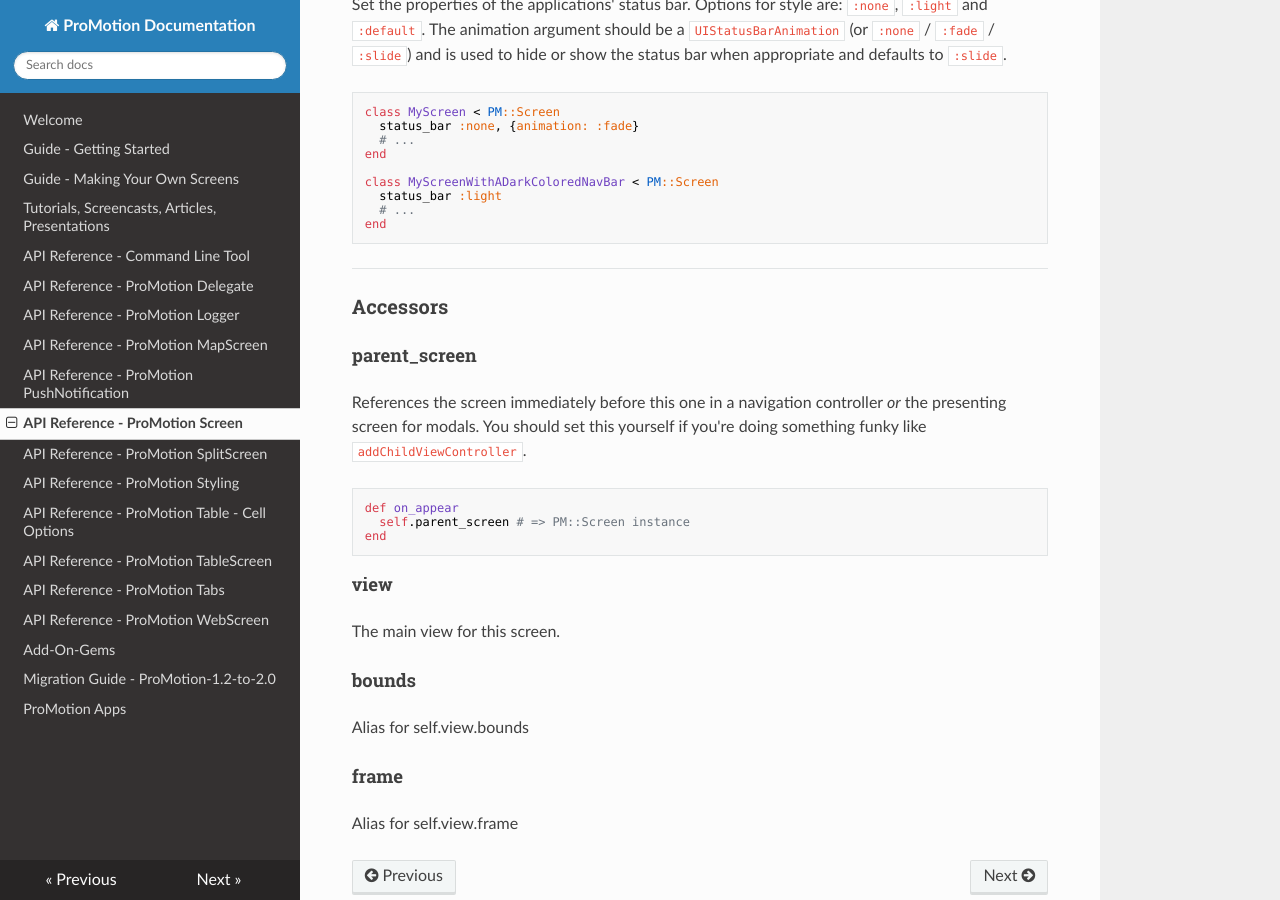
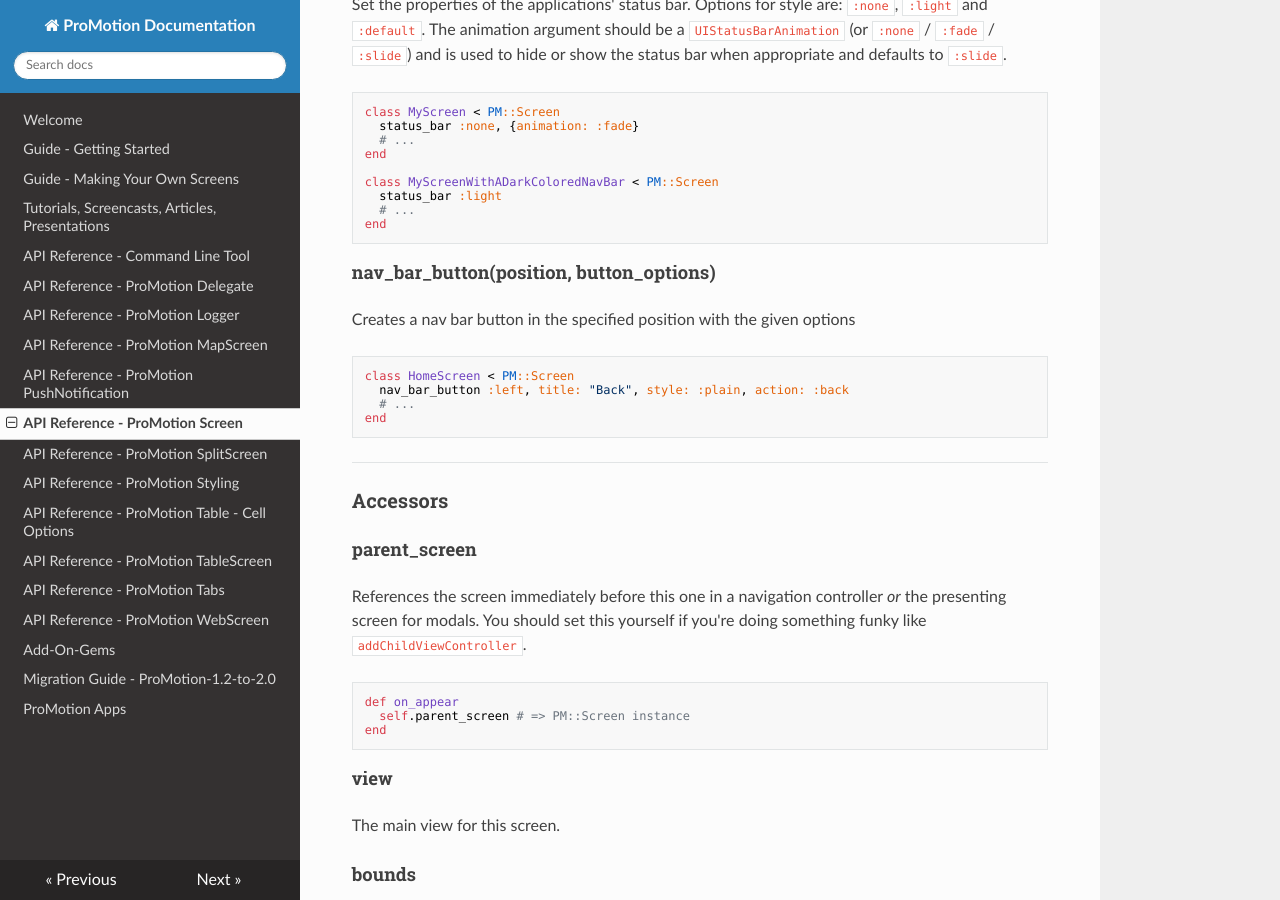
Before and after one commit to jamonholmgren/ProMotion, an MkDocs documentation site: the page built from docs/API Reference - ProMotion Screen.md, in a window 1280 px wide and 900 px high, scrolled down 7989 px. Built offline with MkDocs 1.6.1, drawn with Linux system fonts in a browser that asks for light colours; nearby versions of some CDN libraries; old or Windows-style settings are respelled for this version of MkDocs.

Commit message:
documented screen - nav_bar_button

````diff
--- a/docs/API Reference - ProMotion Screen.md
+++ b/docs/API Reference - ProMotion Screen.md
@@ -430,6 +430,18 @@
   # ...
 end
 ```
+
+#### nav_bar_button(position, button_options)
+
+Creates a nav bar button in the specified position with the given options
+
+```ruby
+class HomeScreen < PM::Screen
+  nav_bar_button :left, title: "Back", style: :plain, action: :back
+  # ...
+end
+```
+
 ---
 
 ### Accessors
````
